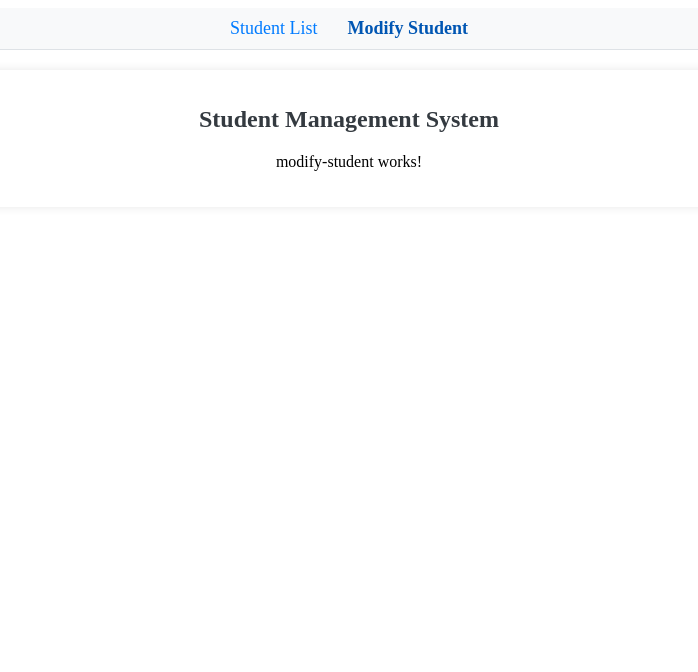
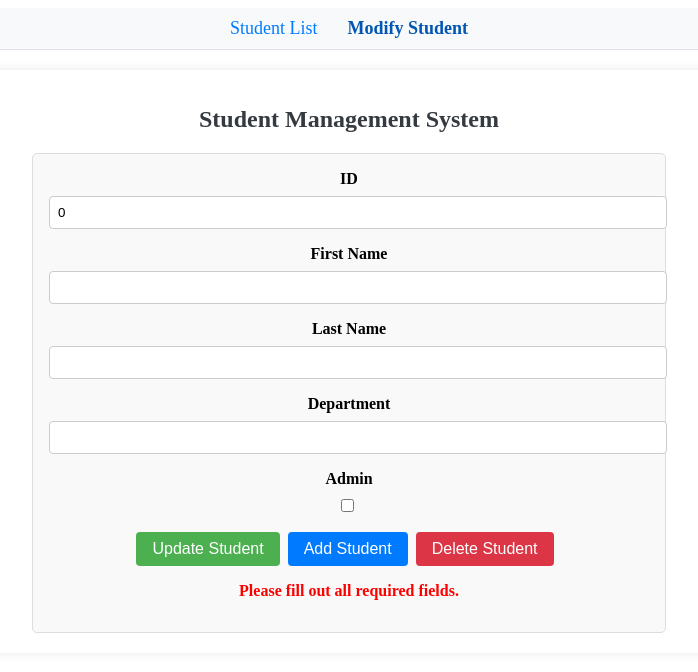
Before and after one commit to mathewhaug/My-First-Angular-App-f24, an Angular app: page /modify-student in a window 1280 px wide. Shown: the top 672 px of the page, without its empty margins (291-989 px from the left). Built offline with nearby package versions, Linux system fonts and the light colour scheme.

Commit message:
Completed Template Form. This has not been changed to reactive forms

```diff
--- a/package.json
+++ b/package.json
@@ -1,6 +1,6 @@
 {
   "name": "my-first-project",
-  "version": "0.4.0",
+  "version": "0.5.0",
   "scripts": {
     "ng": "ng",
     "start": "ng serve",
--- a/src/app/Services/student.service.ts
+++ b/src/app/Services/student.service.ts
@@ -31,9 +31,14 @@ export class StudentService {
     return of(this.students);
   }
   //Delete: Remove a user by ID
-  deleteStudent(studentId: number): Observable<User[]> {
-    this.students = this.students.filter(user => user.id !== studentId);
-    return of(this.students);
+  deleteStudent(id: number): void {
+    const index = this.students.findIndex(s => s.id === id);
+    if (index !== -1) {
+      this.students.splice(index, 1); //use splice to directly modify the array
+      console.log("Student Deleted!");
+    } else {
+      console.error('Student not found for deletion.');
+    }
   }
   getStudentById(studentId: number): Observable<User | undefined> {
     const student = this.students.find(user => user.id === studentId);
--- a/src/app/modify-student/modify-student.component.html
+++ b/src/app/modify-student/modify-student.component.html
@@ -1 +1,32 @@
-<p>modify-student works!</p>
+<!-- modify-student.component.html -->
+
+<form #studentForm="ngForm" (ngSubmit)="updateStudent()" [class.invalid-form]="studentForm.invalid">
+  <div class="form-group">
+    <label for="id">ID</label>
+    <input type="number" id="id" name="id" [(ngModel)]="student.id" required />
+  </div>
+  <div class="form-group">
+    <label for="firstName">First Name</label>
+    <input type="text" id="firstName" name="firstName" [(ngModel)]="student.firstName" required />
+  </div>
+  <div class="form-group">
+    <label for="lastName">Last Name</label>
+    <input type="text" id="lastName" name="lastName" [(ngModel)]="student.lastName" required />
+  </div>
+  <div class="form-group">
+    <label for="department">Department</label>
+    <input type="text" id="department" name="department" [(ngModel)]="student.department" required />
+  </div>
+  <div class="form-group">
+    <label for="isAdmin">Admin</label>
+    <input type="checkbox" id="isAdmin" name="isAdmin" [(ngModel)]="student.isAdmin" />
+  </div>
+  <button type="submit">Update Student</button>
+  <button type="button" (click)="addStudent()">Add Student</button>
+  <button type="button" (click)="deleteStudent()">Delete Student</button>
+
+  <!-- Optional: Display messages or form status -->
+  <div *ngIf="studentForm.invalid" class="invalid-form-message">
+    <p>Please fill out all required fields.</p>
+  </div>
+</form>
--- a/src/app/modify-student/modify-student.component.scss
+++ b/src/app/modify-student/modify-student.component.scss
@@ -0,0 +1,66 @@
+/* modify-student.component.scss */
+
+/* Container for the form */
+form {
+  max-width: 600px;
+  margin: 0 auto;
+  padding: 1rem;
+  border: 1px solid #ddd;
+  border-radius: 5px;
+  background-color: #f9f9f9;
+}
+
+/* Style for form groups */
+.form-group {
+  margin-bottom: 1rem;
+}
+
+label {
+  display: block;
+  font-weight: bold;
+  margin-bottom: 0.5rem;
+}
+
+input[type="text"],
+input[type="number"],
+input[type="checkbox"] {
+  width: 100%;
+  padding: 0.5rem;
+  border: 1px solid #ccc;
+  border-radius: 4px;
+}
+
+input[type="checkbox"] {
+  width: auto;
+  margin-right: 0.5rem;
+}
+
+/* Style for buttons */
+button {
+  padding: 0.5rem 1rem;
+  margin-right: 0.5rem;
+  border: none;
+  border-radius: 4px;
+  cursor: pointer;
+  font-size: 1rem;
+}
+
+button[type="submit"] {
+  background-color: #4CAF50;
+  color: white;
+}
+
+button[type="button"] {
+  background-color: #007BFF;
+  color: white;
+}
+
+button[type="button"]:last-of-type {
+  background-color: #DC3545;
+}
+
+/* Optional: Style for invalid form state */
+.invalid-form-message {
+  color: red;
+  font-weight: bold;
+}
--- a/src/app/modify-student/modify-student.component.ts
+++ b/src/app/modify-student/modify-student.component.ts
@@ -1,12 +1,79 @@
-import { Component } from '@angular/core';
+import {Component, OnInit} from '@angular/core';
+import {User} from "../Shared/Models/user";
+import {StudentService} from "../Services/student.service";
+import {FormsModule} from "@angular/forms";
+import {ActivatedRoute} from "@angular/router";
+import {NgIf} from "@angular/common";
 
 @Component({
   selector: 'app-modify-student',
   standalone: true,
-  imports: [],
+  imports: [
+    FormsModule,
+    NgIf
+  ],
   templateUrl: './modify-student.component.html',
   styleUrl: './modify-student.component.scss'
 })
-export class ModifyStudentComponent {
+export class ModifyStudentComponent implements OnInit{
+  //init an empty instance of a student:User
+  student:User = {
+    id: 0,
+    firstName: '',
+    lastName: '',
+    department: '',
+    isAdmin: false
+  };
+  //inject our service
+  constructor(private studentService:StudentService,
+              private route: ActivatedRoute) { }
+  ngOnInit(): void {
+    const id = this.route.snapshot.paramMap.get('id');
+    if (id) {
+      this.studentService.getStudentById(+id).subscribe((student: User | undefined) => {
+        if (student) {
+          this.student = student; // Set student if not undefined
+        } else {
+          console.error('Student not found');
+          // Handle the case where student is undefined
+        }
+      });
+    }
+  }
+  //method to add new student
+  addStudent(){
+    //get data from form fields and add to student object
+    this.studentService.addStudent(this.student);
+    //reset Form after adding student
+    this.student = {
+      id: 0,
+      firstName: '',
+      lastName: '',
+      department: '',
+      isAdmin: false
+    };
+  }
+  //method to update student
+  updateStudent(){
+    //iff student exists
+    if(this.student.id){
+      this.studentService.updateStudent(this.student);//update with details provided
+    }
+  }
+  //delete student
+  deleteStudent(){
+    //if student exists
+    if(this.student.id){
+      this.studentService.deleteStudent(this.student.id);
+    }
+  }
+  //fetch student details
+  fetchStudent(id:number){//we must say user|undefined as thats what out service may emit
+    this.studentService.getStudentById(id).subscribe((student:User | undefined)=>{
+      if(student){
+        this.student = student;
+      }
+    });
+  }
 
 }
```
